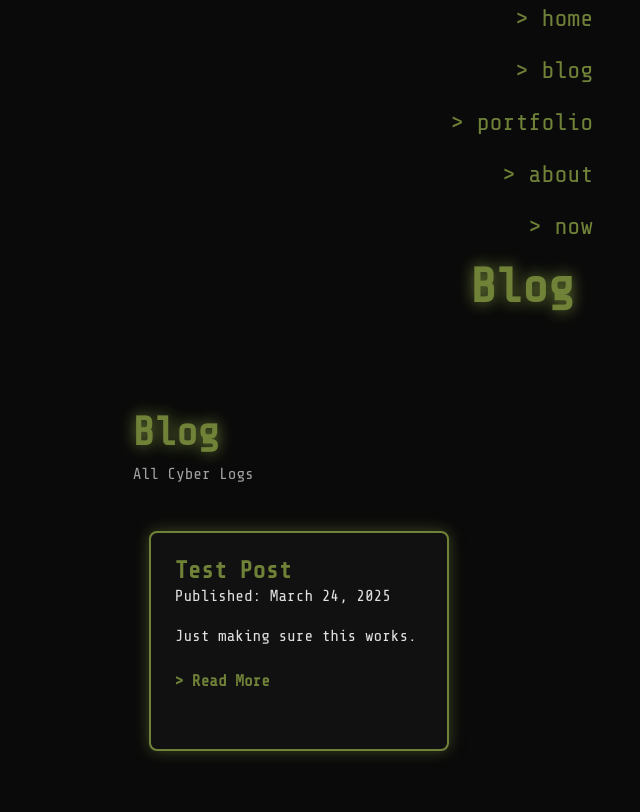
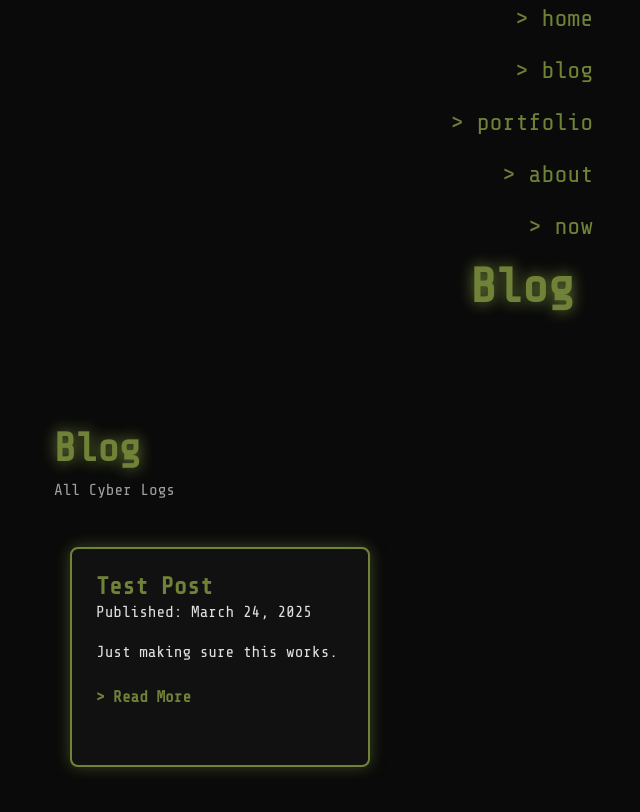
Before and after one commit to crxxtian/crxxtian.github.io, a Jekyll site: the page built from blog.html, in a window 1280 px wide. Shown: the top 812 px of the page, without its empty margins (118-758 px from the left). Built offline with Jekyll 4.4.1, drawn with Linux system fonts in a browser that asks for light colours.

Commit message:
hmmmm y u no work

```diff
--- a/assets/css/style.css
+++ b/assets/css/style.css
@@ -281,7 +281,7 @@
     }
 }
 .page-content {
-    padding: 2rem;
-    max-width: 1000px;
+    padding: 3rem 2rem;
+    max-width: 1200px;
     margin: 0 auto;
 }
```
Also changed, not shown: _layouts/default.html (+4 -4 lines).
